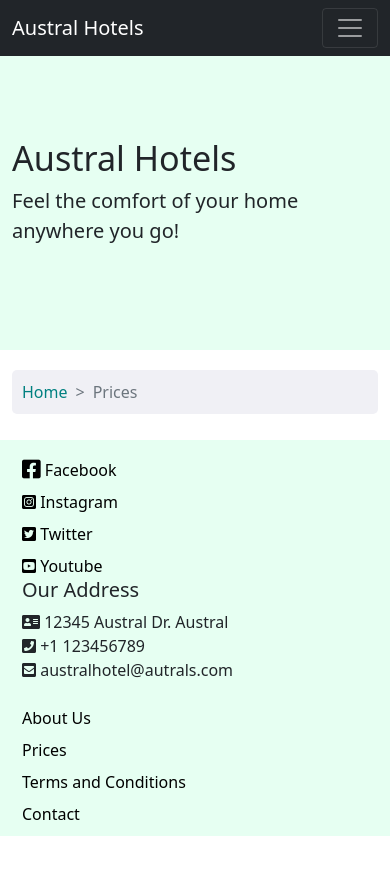
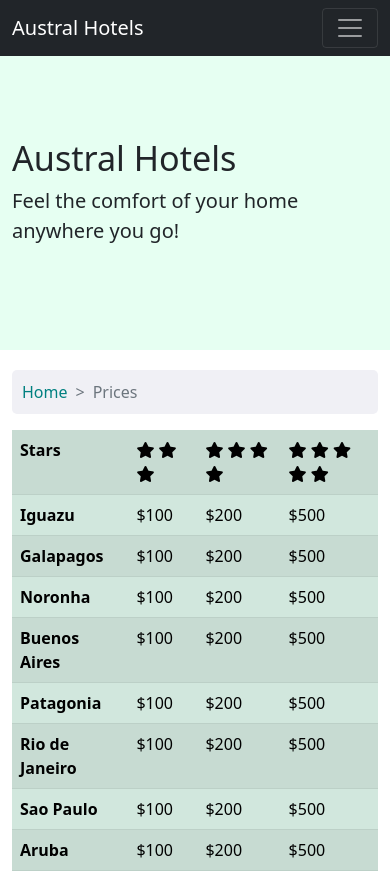
Before and after one commit to samazevedo/austral-bootstrap, a website: page prices.html in a window 390 px wide. Shown: the top 890 px of the page. Before the commit the page ends 844 px from the top, so only its background shows below. Drawn offline with nearby package versions, Linux system fonts and the light colour scheme.

Commit message:
add responsive price table

```diff
--- a/prices.html
+++ b/prices.html
@@ -45,7 +45,7 @@
 
     <header>
         <div class="jumbotron jumbotron-fluid d-flex align-items-center">
-            <div class="container">
+            <div class="container-fluid">
               <h1 class="display-4">Austral Hotels</h1>
               <p class="lead">Feel the comfort of your home anywhere you go!</p>
 
@@ -53,7 +53,7 @@
           </div>
     </header>
 
-    <div class="container">
+    <div class="container-fluid">
         <div class="row">
             <nav style="--bs-breadcrumb-divider: '>' ;" aria-label="breadcrumb">
                 <ol class="breadcrumb">
@@ -63,11 +63,93 @@
             </nav>
         </div>
     </div>
+    <div class="container-fluid">
+        <div class="row">
+            <div class="col-12 table-responsive">
+                <table class="table  table-success table-striped table-hover">
+                    <tbody>
+                        <tr>
+                            <th>Stars</th>
+                            <td>
+                                <i class="fas fa-star"></i>
+                                <i class="fas fa-star"></i>
+                                <i class="fas fa-star"></i>
+                            </td>
+                            <td>
+                                <i class="fas fa-star"></i>
+                                <i class="fas fa-star"></i>
+                                <i class="fas fa-star"></i>
+                                <i class="fas fa-star"></i>
+                            </td>
+                            <td>
+                                <i class="fas fa-star"></i>
+                                <i class="fas fa-star"></i>
+                                <i class="fas fa-star"></i>
+                                <i class="fas fa-star"></i>
+                                <i class="fas fa-star"></i>
+                            </td>
+                        </tr>
+                        <tr>
+                            <th scope="row">Iguazu</th>
+                            <td scope="col">$100</td>
+                            <td scope="col">$200</td>
+                            <td scope="col">$500</dh>
+                        </tr>
+                        <tr>
+                            <th scope="row">Galapagos</th>
+                            <td scope="col">$100</td>
+                            <td scope="col">$200</td>
+                            <td scope="col">$500</dh>
+                        </tr>
+                        <tr>
+                            <th scope="row">Noronha</th>
+                            <td scope="col">$100</td>
+                            <td scope="col">$200</td>
+                            <td scope="col">$500</dh>
+                        </tr>
+                        <tr>
+                            <th scope="row">Buenos Aires</th>
+                            <td scope="col">$100</td>
+                            <td scope="col">$200</td>
+                            <td scope="col">$500</dh>
+                        </tr>
+                        <tr>
+                            <th scope="row">Patagonia</th>
+                            <td scope="col">$100</td>
+                            <td scope="col">$200</td>
+                            <td scope="col">$500</dh>
+                        </tr>
+                        <tr>
+                            <th scope="row">Rio de Janeiro</th>
+                            <td scope="col">$100</td>
+                            <td scope="col">$200</td>
+                            <td scope="col">$500</dh>
+                        </tr>
+                        <tr>
+                            <th scope="row">Sao Paulo</th>
+                            <td scope="col">$100</td>
+                            <td scope="col">$200</td>
+                            <td scope="col">$500</dh>
+                        </tr>
+                        <tr>
+                            <th scope="row">Aruba</th>
+                            <td scope="col">$100</td>
+                            <td scope="col">$200</td>
+                            <td scope="col">$500</dh>
+                        </tr>
+                    </tbody>
+                </table>
+            </div>
+        </div>
+    </div>
+
+
+
 
 
 
    <footer>
-       <div class="container">
+       <div class="container-fluid">
            <div class="row">
                <div class="col-12">
                    <div class="d-flex flex-wrap">
```
Also changed, not shown: index.html (+6 -6 lines).
